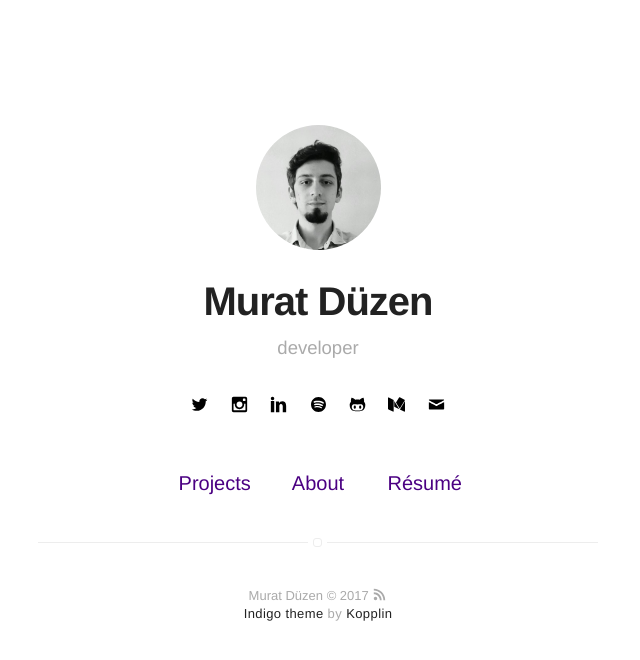
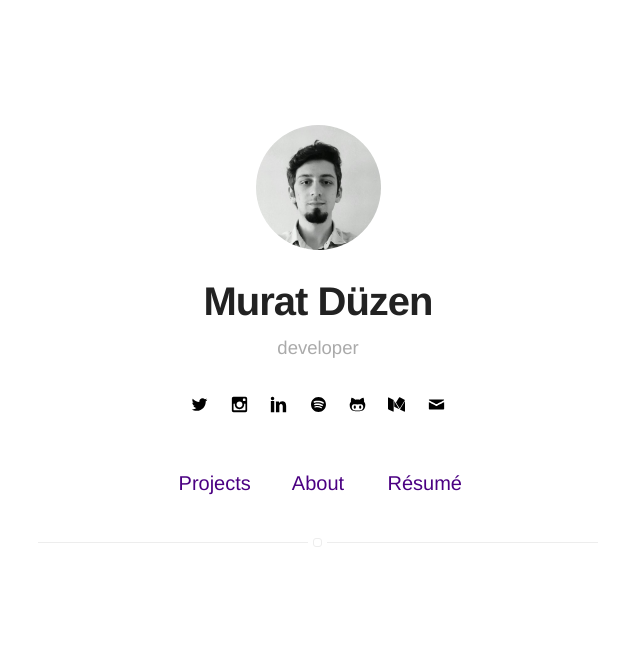
Before and after one commit to muratdzn/muratdzn.github.io, a Jekyll site: the page built from index.html, in a window 1280 px wide. Shown: the top 660 px of the page, without its empty margins (322-962 px from the left). Built offline with Jekyll 4.4.1, drawn with Linux system fonts in a browser that asks for light colours.

Commit message:
Update footer.html

```diff
--- a/_includes/footer.html
+++ b/_includes/footer.html
@@ -1,7 +1,3 @@
 <footer class="footer-main">
-    {{ site.name }} © {{ site.time | date: '%Y' }} <a class="link" href="{{ site.url }}/feed.xml" target="_blank"><svg class="icon icon-rss"><use xlink:href="#icon-rss"></use></svg></a>
 
-    <p class="extra">
-        <a class="link" href="https://github.com/sergiokopplin/indigo">Indigo theme</a> by <a class="link" href="https://github.com/sergiokopplin/indigo">Kopplin</a>
-    </p>
 </footer>
```
